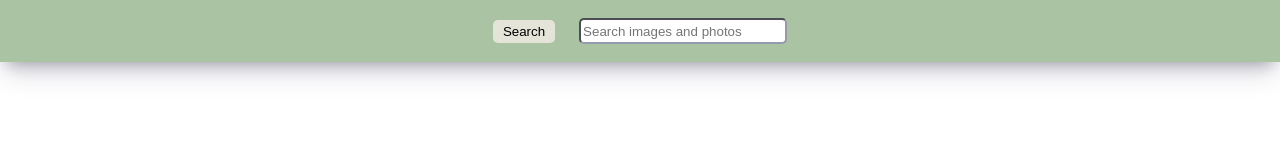
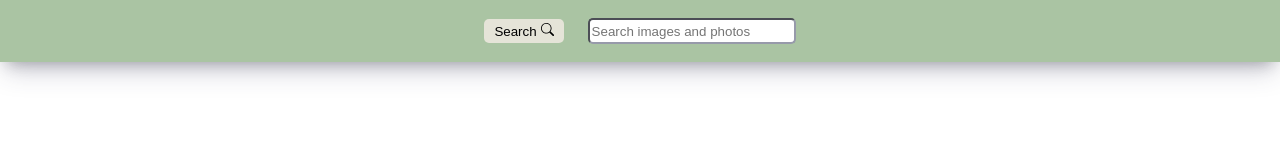
Before and after one commit to irkutsio/goit-react-hw-03-image-finder, a React (Create React App) app: page / in a window 1280 px wide. Shown: the top 160 px of the page. Built offline with nearby package versions, Linux system fonts and the light colour scheme.

Commit message:
add icon

```diff
--- a/package.json
+++ b/package.json
@@ -11,6 +11,7 @@
     "body-scroll-lock": "^4.0.0-beta.0",
     "react": "^18.1.0",
     "react-dom": "^18.1.0",
+    "react-icons": "^4.9.0",
     "react-loader-spinner": "^5.3.4",
     "react-modal": "^3.16.1",
     "react-scripts": "5.0.1",
--- a/src/components/Searchbar/Searchbar.jsx
+++ b/src/components/Searchbar/Searchbar.jsx
@@ -1,5 +1,6 @@
 import { Component } from 'react';
 import { Header } from './Searchbar.styled';
+import { BsSearch } from "react-icons/bs";
 
 export class Searchbar extends Component {
   state = {
@@ -12,11 +13,11 @@ export class Searchbar extends Component {
     });
   };
 
-handleSubmit = (e) => {
+  handleSubmit = e => {
     e.preventDefault();
-    this.props.onSubmit(this.state.searchField)
-    this.setState({searchField:''})
-}
+    this.props.onSubmit(this.state.searchField);
+    this.setState({ searchField: '' });
+  };
 
   render() {
     const { searchField } = this.state;
@@ -24,7 +25,7 @@ handleSubmit = (e) => {
       <Header>
         <form onSubmit={this.handleSubmit}>
           <button type="submit">
-            <span>Search</span>
+            <span>Search<BsSearch size={13} style={{marginLeft:'4px'}}/></span>
           </button>
 
           <input
--- a/src/components/Searchbar/Searchbar.styled.js
+++ b/src/components/Searchbar/Searchbar.styled.js
@@ -10,6 +10,7 @@ export const Header = styled.header`
     rgba(0, 0, 0, 0.3) 0px 8px 16px -8px;
 
   button {
+
     padding: 4px 10px;
     margin-right: 24px;
     border-radius: 5px;
```
Also changed, not shown: 1 other file (tests, documents, lock files or other folders).
